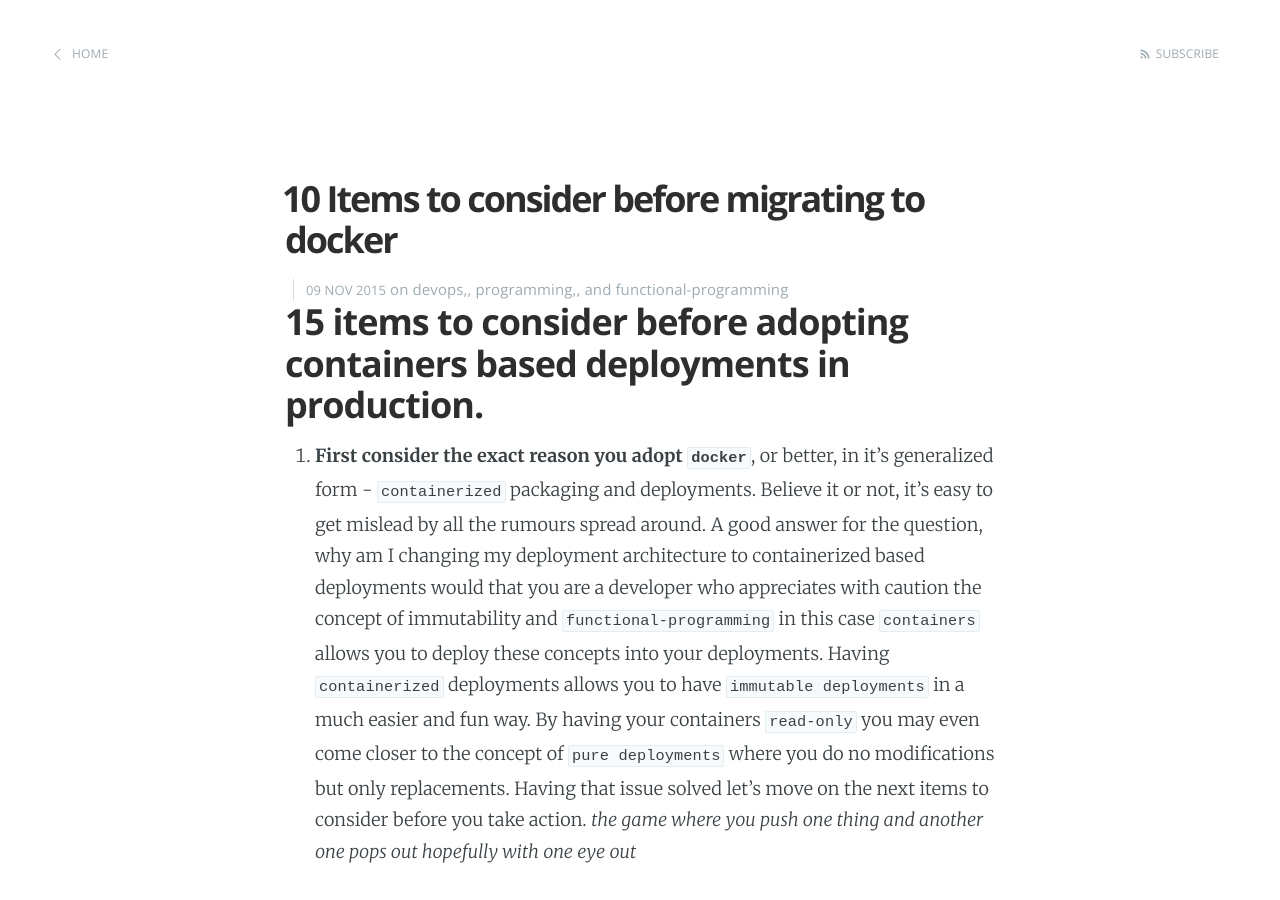
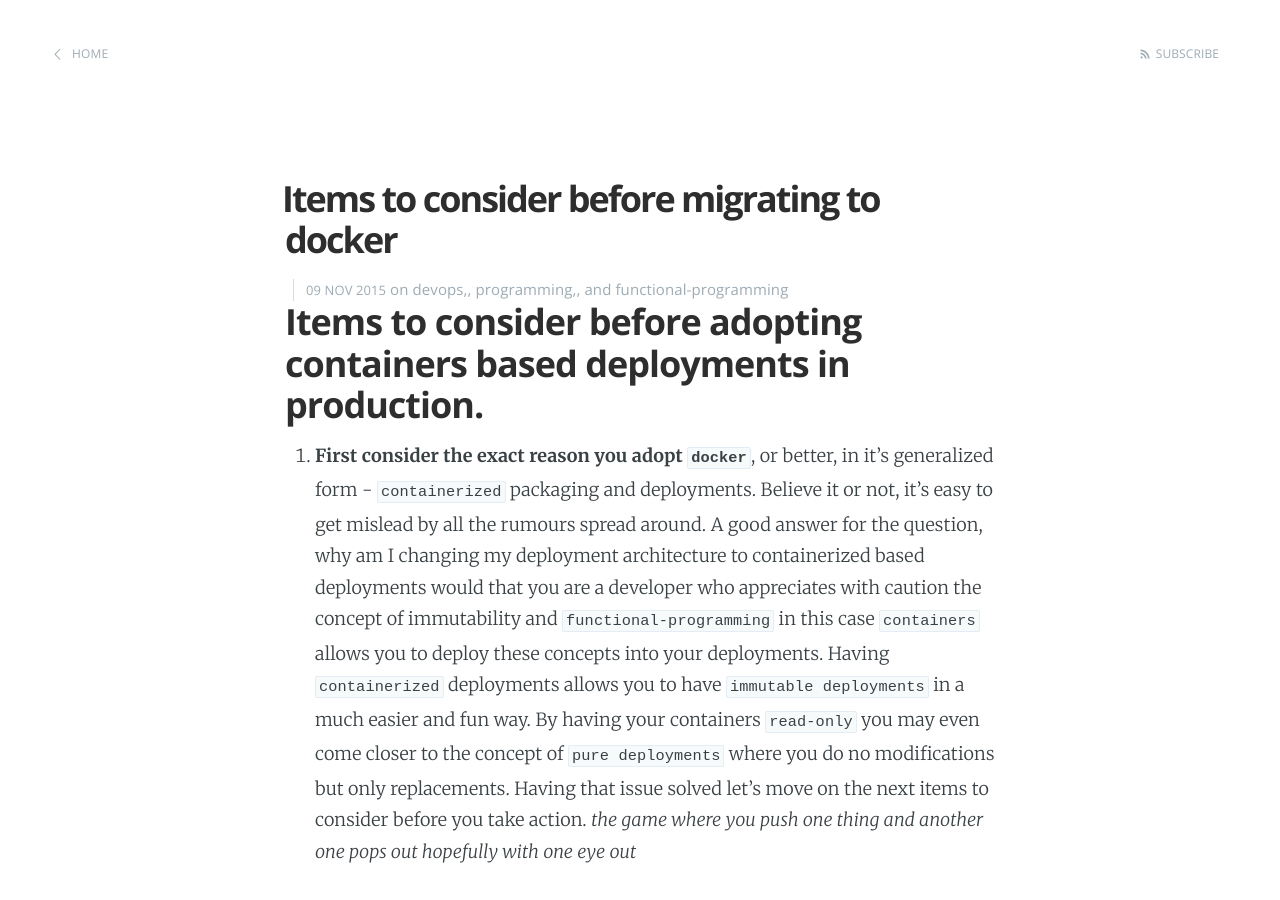
Before and after one commit to tomer-ben-david/tomer-ben-david.github.io.jekyll, a Jekyll site: the page built from _posts/2015-11-09-items-to-consider-before-migrating-to-docker.md, in a window 1280 px wide and 900 px high. Built offline with Jekyll 4.4.1, drawn with Linux system fonts in a browser that asks for light colours; Markdown is read by kramdown in place of the engine named in the settings; comment, search, counter and statistics services are not loaded.

```diff
--- a/_posts/2015-11-09-10-items-to-consider-before-migrating-to-docker.md
+++ b/_posts/2015-11-09-items-to-consider-before-migrating-to-docker.md
@@ -1,11 +1,11 @@
 ---
 layout: post
-title:  "10 Items to consider before migrating to docker"
+title:  "Items to consider before migrating to docker"
 date:   2015-11-09 22:18:00
 categories: devops, programming, functional-programming
 comments: true
 ---
-## 15 items to consider before adopting containers based deployments in production.
+## Items to consider before adopting containers based deployments in production.
 
 1. **First consider the exact reason you adopt `docker`**, or better, in it's generalized form - `containerized` packaging and deployments.  Believe it or not, it's easy to get mislead by all the rumours spread around.  A good answer for the question, why am I changing my deployment architecture to containerized based deployments would that you are a developer who appreciates with caution the concept of immutability and `functional-programming` in this case `containers` allows you to deploy these concepts into your deployments.  Having `containerized` deployments allows you to have `immutable deployments` in a much easier and fun way.  By having your containers `read-only` you may even come closer to the concept of `pure deployments` where you do no modifications but only replacements.  Having that issue solved let's move on the next items to consider before you take action.  *the game where you push one thing and another one pops out hopefully with one eye out*
 
```
